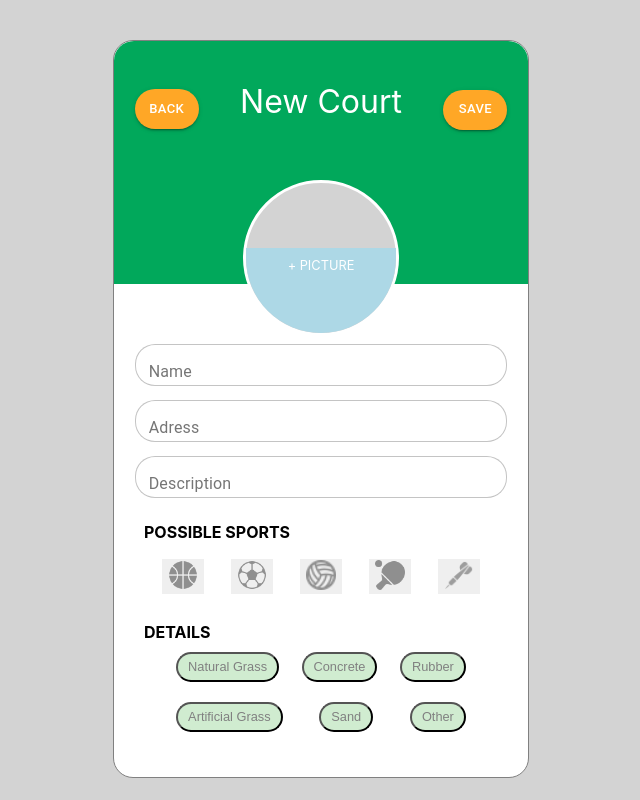
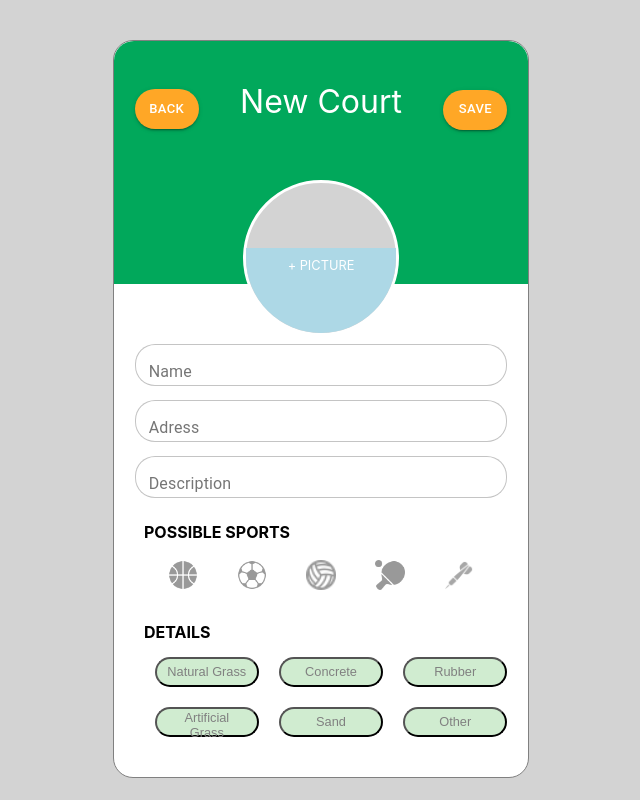
Before and after one commit to SuperCode-Projects/urban-league, a React (Create React App) app: page /addcourt in a window 1280 px wide. Shown: the whole page, without its empty margins (319-959 px from the left). Built offline with nearby package versions, Linux system fonts and the light colour scheme; no server answers; what react-geocode would draw is missing.

Commit message:
button style

```diff
--- a/src/components/AddCourt.css
+++ b/src/components/AddCourt.css
@@ -1,10 +1,9 @@
 .buttonList_newCourt {
-  width: 70%;
+  width: 90%;
   margin-left: auto;
   margin-right: auto;
-  margin-top: 10px;
+  margin-top: 15px;
   outline: none;
-  margin-bottom: 0px;
 }
 
 #sizeField {
@@ -17,3 +16,7 @@
 #lessMargin {
   margin-top: -40px;
 }
+.buttonList_newCourt button {
+  width: 120px;
+  margin-left: 20px;
+}
--- a/src/components/IconList.css
+++ b/src/components/IconList.css
@@ -22,4 +22,5 @@
 #iconlist button {
   border: none;
   outline: none;
+  background-color: Transparent;
 }
```
